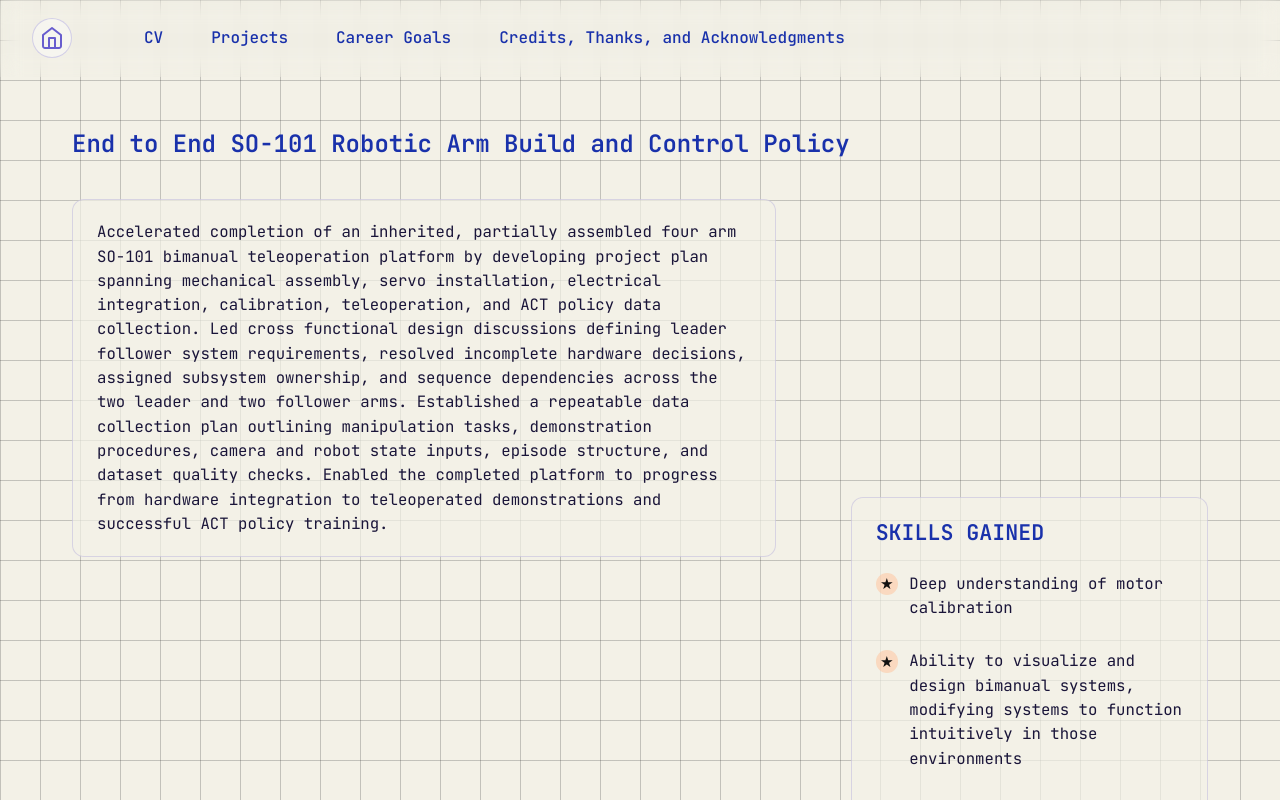
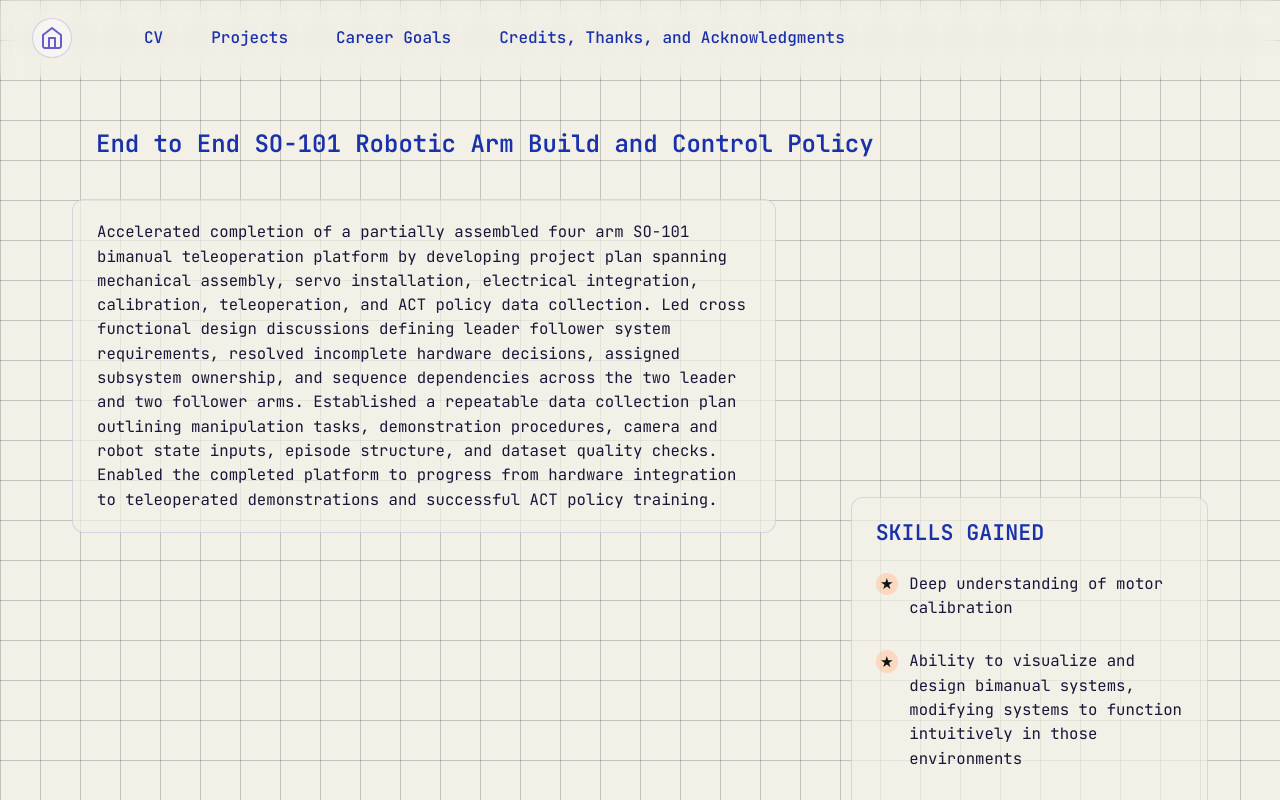
Before and after one commit to nandikakohli/nandika-kohli, a SvelteKit app in the folder personal-website/svelte-website/: page /projects in a window 1280 px wide. Shown: the top 800 px of the page. Built offline with nearby package versions, Linux system fonts and the light colour scheme; no server answers.

Commit message:
Align SO-101 title with overview text

```diff
--- a/personal-website/svelte-website/src/app.css
+++ b/personal-website/svelte-website/src/app.css
@@ -387,6 +387,10 @@ h1 {
 
 .so101-section {
   min-height: clamp(18rem, 42vh, 30rem);
+}
+
+.so101-title {
+  margin-left: 1.5rem;
 }
 
 .so101-layout {
--- a/personal-website/svelte-website/src/lib/projects/so101/SO101Overview.svelte
+++ b/personal-website/svelte-website/src/lib/projects/so101/SO101Overview.svelte
@@ -3,6 +3,6 @@
 
 <section class="so101-overview so101-text-box">
 	<p>
-		Accelerated completion of an inherited, partially assembled four arm SO-101 bimanual teleoperation platform by developing project plan spanning mechanical assembly, servo installation, electrical integration, calibration, teleoperation, and ACT policy data collection. Led cross functional design discussions defining leader follower system requirements, resolved incomplete hardware decisions, assigned subsystem ownership, and sequence dependencies across the two leader and two follower arms. Established a repeatable data collection plan outlining manipulation tasks, demonstration procedures, camera and robot state inputs, episode structure, and dataset quality checks. Enabled the completed platform to progress from hardware integration to teleoperated demonstrations and successful ACT policy training.
+		Accelerated completion of a partially assembled four arm SO-101 bimanual teleoperation platform by developing project plan spanning mechanical assembly, servo installation, electrical integration, calibration, teleoperation, and ACT policy data collection. Led cross functional design discussions defining leader follower system requirements, resolved incomplete hardware decisions, assigned subsystem ownership, and sequence dependencies across the two leader and two follower arms. Established a repeatable data collection plan outlining manipulation tasks, demonstration procedures, camera and robot state inputs, episode structure, and dataset quality checks. Enabled the completed platform to progress from hardware integration to teleoperated demonstrations and successful ACT policy training.
 	</p>
 </section>
--- a/personal-website/svelte-website/src/lib/projects/so101/SO101Project.svelte
+++ b/personal-website/svelte-website/src/lib/projects/so101/SO101Project.svelte
@@ -8,7 +8,7 @@
 </script>
 
 <section class="year-group so101-section">
-	<h2>End to End SO-101 Robotic Arm Build and Control Policy</h2>
+	<h2 class="so101-title">End to End SO-101 Robotic Arm Build and Control Policy</h2>
 	<div class="so101-layout">
 		<div class="so101-main-space">
 			<SO101Overview />
```
